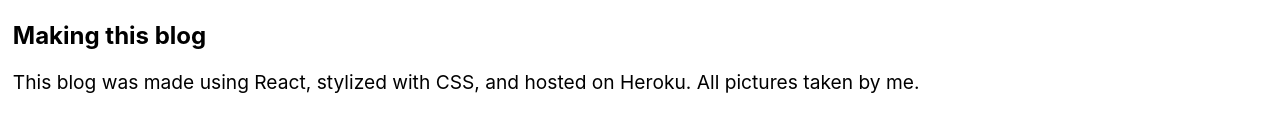
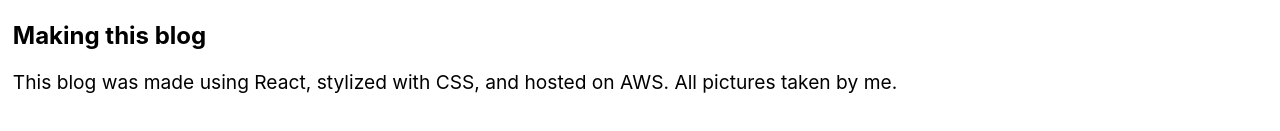
Before and after one commit to jctubb/BronzeAgeTravelBlog, a React (Create React App) app: page / in a window 1280 px wide. Shown: the part 355-486 px from the top of the page. Built offline with nearby package versions, Linux system fonts and the light colour scheme.

Commit message:
Updated About

```diff
--- a/src/About.js
+++ b/src/About.js
@@ -21,7 +21,7 @@ function About() {
                 Making this blog
             </h2>
             <p>
-                This blog was made using React, stylized with CSS, and hosted on Heroku. All pictures taken by me.
+                This blog was made using React, stylized with CSS, and hosted on AWS. All pictures taken by me.
             </p>
         </div>
     )
```
